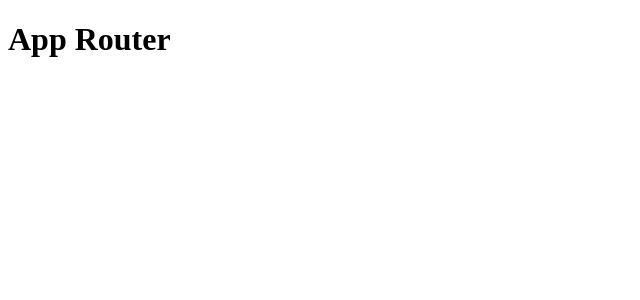
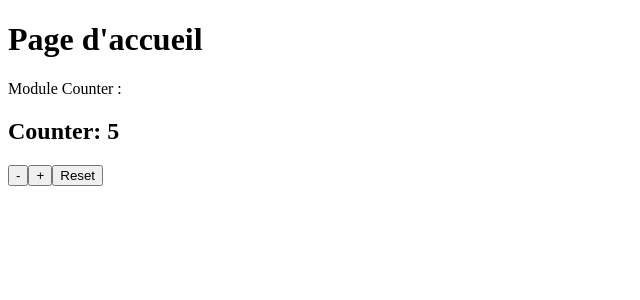
Before and after one commit to Silinia/exam-circleci, a Next.js app: page / in a window 1280 px wide. Shown: the top 300 px of the page, without its empty margins (0-640 px from the left). Built offline with nearby package versions, Linux system fonts and the light colour scheme.

Commit message:
add counter feature

```diff
--- /dev/null
+++ b/app/components/CounterModule.tsx
@@ -0,0 +1,45 @@
+'use client';
+import React, { useState } from 'react';
+
+interface CounterProps {
+  initialValue?: number;
+}
+
+const CounterModule: React.FC<CounterProps> = ({ initialValue = 0 }) => {
+  const [count, setCount] = useState<number>(initialValue);
+
+  const increment = (): void => setCount(count + 1);
+  const decrement = (): void => setCount(count - 1);
+  const reset = (): void => setCount(initialValue);
+
+  return (
+    <div className="counter" data-testid="counter-component">
+      <h2>Counter: {count}</h2>
+      <div>
+        <button
+          onClick={decrement}
+          data-testid="decrement-button"
+          className="px-4 py-2 mr-2 bg-red-500 text-white rounded"
+        >
+          -
+        </button>
+        <button
+          onClick={increment}
+          data-testid="increment-button"
+          className="px-4 py-2 mr-2 bg-green-500 text-white rounded"
+        >
+          +
+        </button>
+        <button
+          onClick={reset}
+          data-testid="reset-button"
+          className="px-4 py-2 bg-gray-500 text-white rounded"
+        >
+          Reset
+        </button>
+      </div>
+    </div>
+  );
+};
+
+export default CounterModule;
--- a/app/page.tsx
+++ b/app/page.tsx
@@ -1,7 +1,16 @@
+import CounterModule from "../app/components/CounterModule";
+
 export const metadata = {
   title: "App Router",
 };
 
 export default function Page() {
-  return <h1>App Router</h1>;
-}
+  return (
+  <div className="font-family: sans-serif">
+      <h1>Page d'accueil</h1>
+      <p>Module Counter :</p>
+      <div>
+        <CounterModule initialValue={5} />
+      </div>
+    </div>
+)}
--- a/tsconfig.json
+++ b/tsconfig.json
@@ -15,7 +15,7 @@
     "jsx": "preserve",
     "incremental": true,
     "baseUrl": ".",
-    "types": ["@testing-library/jest-dom"],
+    "types": ["jest", "node", "@testing-library/jest-dom"],
     "paths": {
       "@/components/*": ["components/*"],
       "@/pages/*": ["pages/*"],
@@ -32,7 +32,9 @@
     "**/*.ts",
     "**/*.tsx",
     "types.d.ts",
-    ".next/types/**/*.ts"
+    ".next/types/**/*.ts",
+    "jest.config.js",
+    "jest.setup.js"
   ],
   "exclude": ["node_modules"]
 }
```
Also changed, not shown: 2 other files (tests, documents, lock files or other folders).
